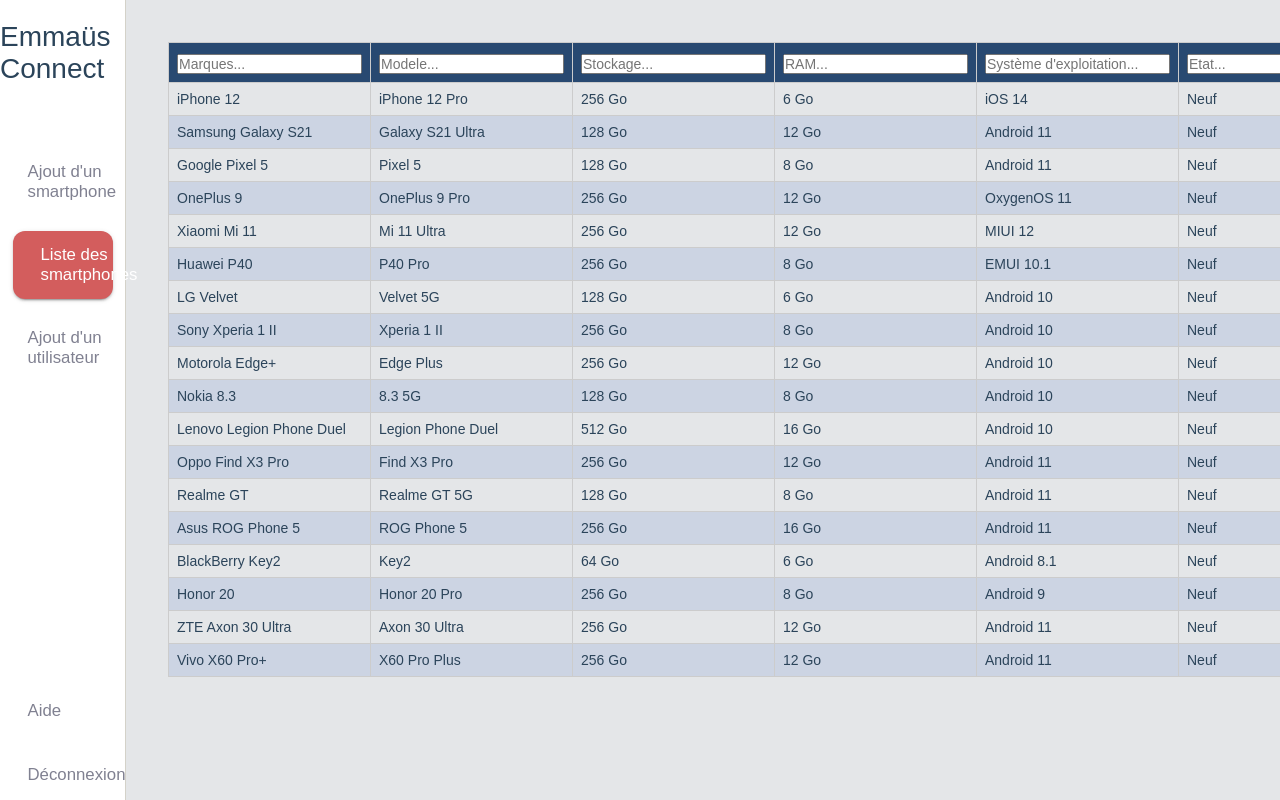
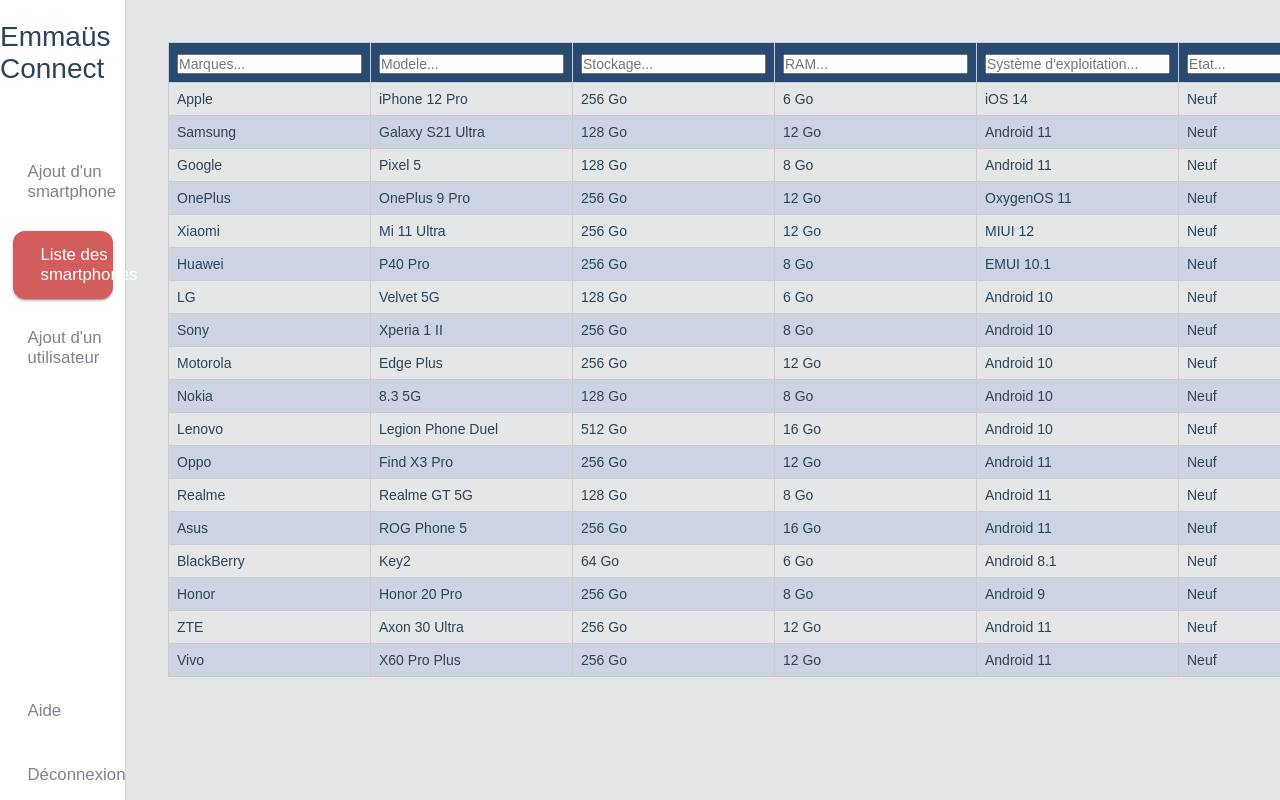
Before and after one commit to Rudy59128/Hackathon-2, a React (Vite) app in the folder frontend/: page /admin/listSmartphone in a window 1280 px wide. Shown: the top 800 px of the page. Built offline with nearby package versions, Linux system fonts and the light colour scheme.

Commit message:
modification tableu de stockage

```diff
--- a/frontend/src/pages/ListSmartphonePage.jsx
+++ b/frontend/src/pages/ListSmartphonePage.jsx
@@ -14,7 +14,7 @@ const ListSmartphonePage = () => {
 
   const rowData = [
     {
-      smartphone: "iPhone 12",
+      smartphone: "Apple",
       modele: "iPhone 12 Pro",
       stockage: "256 Go",
       ram: "6 Go",
@@ -23,7 +23,7 @@ const ListSmartphonePage = () => {
       prix: "$1099",
     },
     {
-      smartphone: "Samsung Galaxy S21",
+      smartphone: "Samsung",
       modele: "Galaxy S21 Ultra",
       stockage: "128 Go",
       ram: "12 Go",
@@ -32,7 +32,7 @@ const ListSmartphonePage = () => {
       prix: "$1199",
     },
     {
-      smartphone: "Google Pixel 5",
+      smartphone: "Google",
       modele: "Pixel 5",
       stockage: "128 Go",
       ram: "8 Go",
@@ -41,7 +41,7 @@ const ListSmartphonePage = () => {
       prix: "$699",
     },
     {
-      smartphone: "OnePlus 9",
+      smartphone: "OnePlus",
       modele: "OnePlus 9 Pro",
       stockage: "256 Go",
       ram: "12 Go",
@@ -50,7 +50,7 @@ const ListSmartphonePage = () => {
       prix: "$999",
     },
     {
-      smartphone: "Xiaomi Mi 11",
+      smartphone: "Xiaomi",
       modele: "Mi 11 Ultra",
       stockage: "256 Go",
       ram: "12 Go",
@@ -59,7 +59,7 @@ const ListSmartphonePage = () => {
       prix: "$1199",
     },
     {
-      smartphone: "Huawei P40",
+      smartphone: "Huawei",
       modele: "P40 Pro",
       stockage: "256 Go",
       ram: "8 Go",
@@ -68,7 +68,7 @@ const ListSmartphonePage = () => {
       prix: "$899",
     },
     {
-      smartphone: "LG Velvet",
+      smartphone: "LG",
       modele: "Velvet 5G",
       stockage: "128 Go",
       ram: "6 Go",
@@ -77,7 +77,7 @@ const ListSmartphonePage = () => {
       prix: "$599",
     },
     {
-      smartphone: "Sony Xperia 1 II",
+      smartphone: "Sony",
       modele: "Xperia 1 II",
       stockage: "256 Go",
       ram: "8 Go",
@@ -86,7 +86,7 @@ const ListSmartphonePage = () => {
       prix: "$1099",
     },
     {
-      smartphone: "Motorola Edge+",
+      smartphone: "Motorola",
       modele: "Edge Plus",
       stockage: "256 Go",
       ram: "12 Go",
@@ -95,7 +95,7 @@ const ListSmartphonePage = () => {
       prix: "$999",
     },
     {
-      smartphone: "Nokia 8.3",
+      smartphone: "Nokia",
       modele: "8.3 5G",
       stockage: "128 Go",
       ram: "8 Go",
@@ -104,7 +104,7 @@ const ListSmartphonePage = () => {
       prix: "$699",
     },
     {
-      smartphone: "Lenovo Legion Phone Duel",
+      smartphone: "Lenovo",
       modele: "Legion Phone Duel",
       stockage: "512 Go",
       ram: "16 Go",
@@ -113,7 +113,7 @@ const ListSmartphonePage = () => {
       prix: "$999",
     },
     {
-      smartphone: "Oppo Find X3 Pro",
+      smartphone: "Oppo",
       modele: "Find X3 Pro",
       stockage: "256 Go",
       ram: "12 Go",
@@ -122,7 +122,7 @@ const ListSmartphonePage = () => {
       prix: "$1199",
     },
     {
-      smartphone: "Realme GT",
+      smartphone: "Realme",
       modele: "Realme GT 5G",
       stockage: "128 Go",
       ram: "8 Go",
@@ -131,7 +131,7 @@ const ListSmartphonePage = () => {
       prix: "$599",
     },
     {
-      smartphone: "Asus ROG Phone 5",
+      smartphone: "Asus",
       modele: "ROG Phone 5",
       stockage: "256 Go",
       ram: "16 Go",
@@ -140,7 +140,7 @@ const ListSmartphonePage = () => {
       prix: "$1199",
     },
     {
-      smartphone: "BlackBerry Key2",
+      smartphone: "BlackBerry",
       modele: "Key2",
       stockage: "64 Go",
       ram: "6 Go",
@@ -149,7 +149,7 @@ const ListSmartphonePage = () => {
       prix: "$699",
     },
     {
-      smartphone: "Honor 20",
+      smartphone: "Honor",
       modele: "Honor 20 Pro",
       stockage: "256 Go",
       ram: "8 Go",
@@ -158,7 +158,7 @@ const ListSmartphonePage = () => {
       prix: "$799",
     },
     {
-      smartphone: "ZTE Axon 30 Ultra",
+      smartphone: "ZTE",
       modele: "Axon 30 Ultra",
       stockage: "256 Go",
       ram: "12 Go",
@@ -167,7 +167,7 @@ const ListSmartphonePage = () => {
       prix: "$999",
     },
     {
-      smartphone: "Vivo X60 Pro+",
+      smartphone: "Vivo",
       modele: "X60 Pro Plus",
       stockage: "256 Go",
       ram: "12 Go",
```
